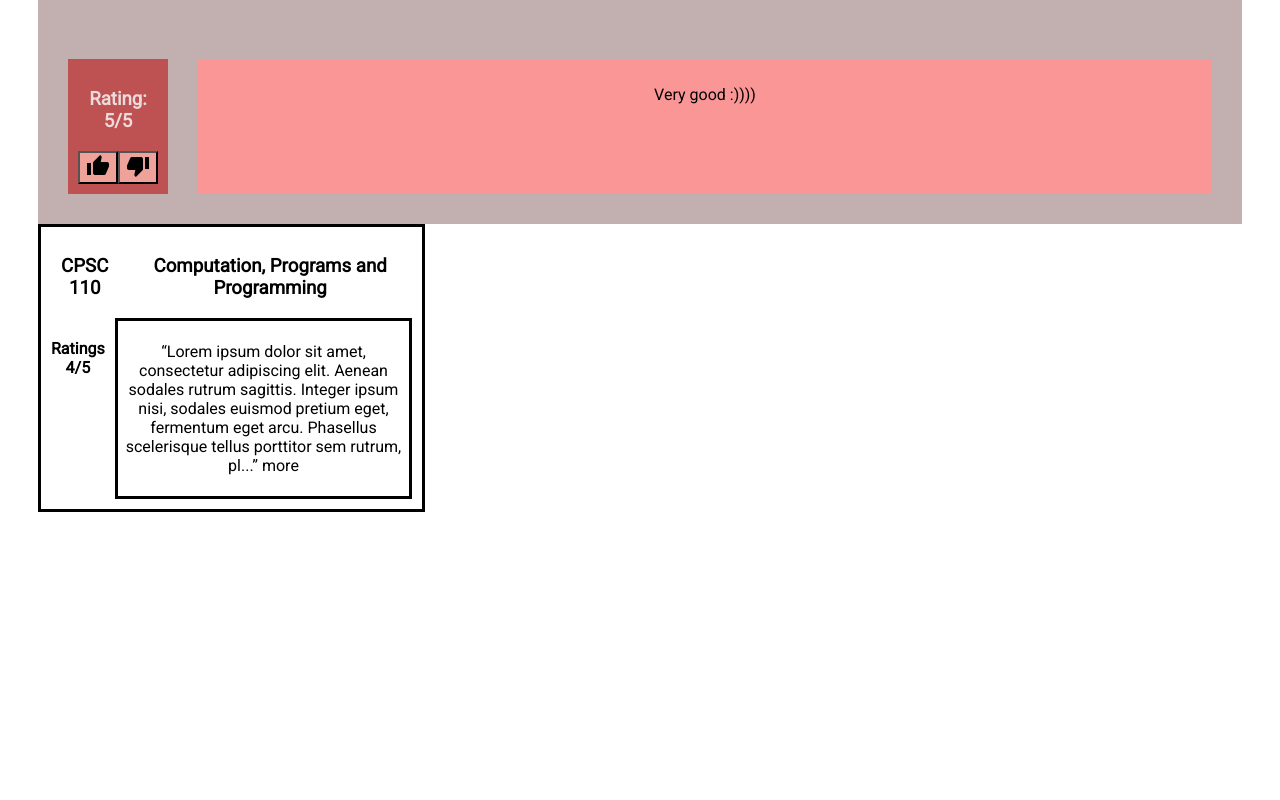
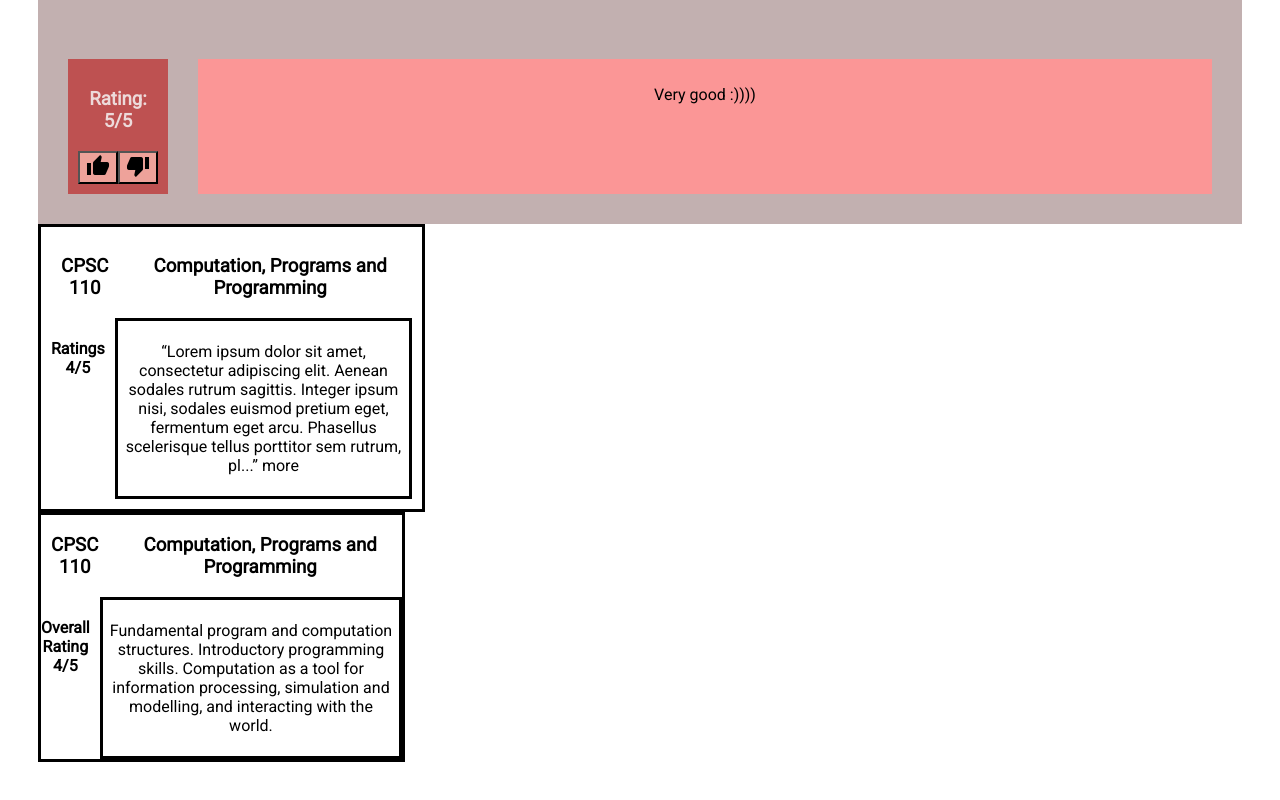
Before and after one commit to aaronNgu/CourseHub, a React (Create React App) app: page / in a window 1280 px wide. Shown: the part 457-1257 px from the top of the page. Before the commit the page ends 1007 px from the top, so only its background shows below. Built offline with nearby package versions, Linux system fonts and the light colour scheme.

Commit message:
Added courseOverview

```diff
--- a/src/App.js
+++ b/src/App.js
@@ -2,12 +2,14 @@ import React from 'react';
 import './App.css';
 import ReviewItemList from "./components/ReviewItemList";
 import CourseItem from './components/CourseItem';
+import CourseOverview from './components/courseOverview';
 
 const App = () => {
   return (
     <div className="App">
       <ReviewItemList />
       <CourseItem />
+      <CourseOverview />
     </div>
   );
 };
--- a/src/components/courseOverview.js
+++ b/src/components/courseOverview.js
@@ -1,26 +1,43 @@
-import React from "react";
+import React from 'react';
 
-class courseOverview extends React.Component {
-  constructor(props) {
-    super(props);
-  }
+class CourseOverview extends React.Component{
+  render() {
+      const styles = {
+          courseitem: {
+              display: 'flex',
+              flexDirection: 'column',
+              border: 'solid',
+              width: '30%',
+              padding: '10px;'
+          },
+          courseitem_top: {
+              display: 'flex'
+          },
+          courseitem_bottom: {
+              display: 'flex'
+          },
+          courseitem_review: {
+              border: "solid",
+              marginLeft: "10px",
+              padding: "5px"
+          }
+      }
 
-  render() {
-    let course: this.props.course
-    return (
-      <div>
-      <p>Overall Rating</p>
-      <p>{course.rating}</p>
-      <p>{course.code}</p>
-        <h1>{course.name}</h1>
-        <p>{course.description}</p>
-      </div>
-    );
+      return (
+          <div style={styles.courseitem} >
+
+              <div style={styles.courseitem_top}>
+                  <h3>CPSC 110</h3>
+                  &nbsp; &nbsp;
+                  <h3>Computation, Programs and Programming</h3>
+              </div>
+              <div style={styles.courseitem_bottom}>
+                  <div><h4>Overall Rating 4/5</h4></div>
+                  <div style={styles.courseitem_review}><p>Fundamental program and computation structures. Introductory programming skills. Computation as a tool for information processing, simulation and modelling, and interacting with the world.</p></div>
+              </div>
+          </div>
+      );
   }
 }
 
-const mapStateToProps = (state) => {
-return { Course: state.course };
-}
-
-export default connect(mapStateToProps, {courseItem })(courseOverview);
+export default CourseOverview;
```
